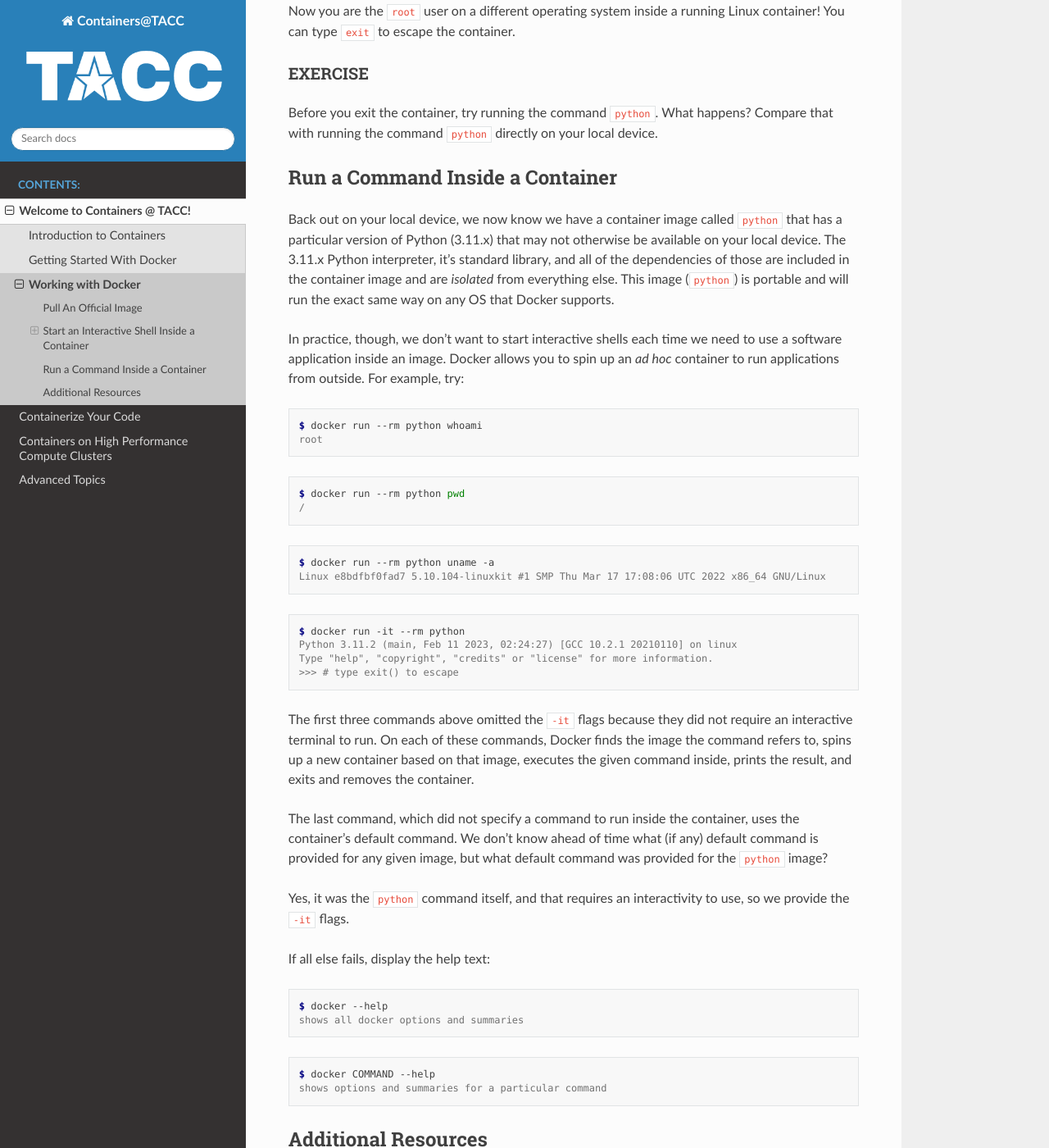
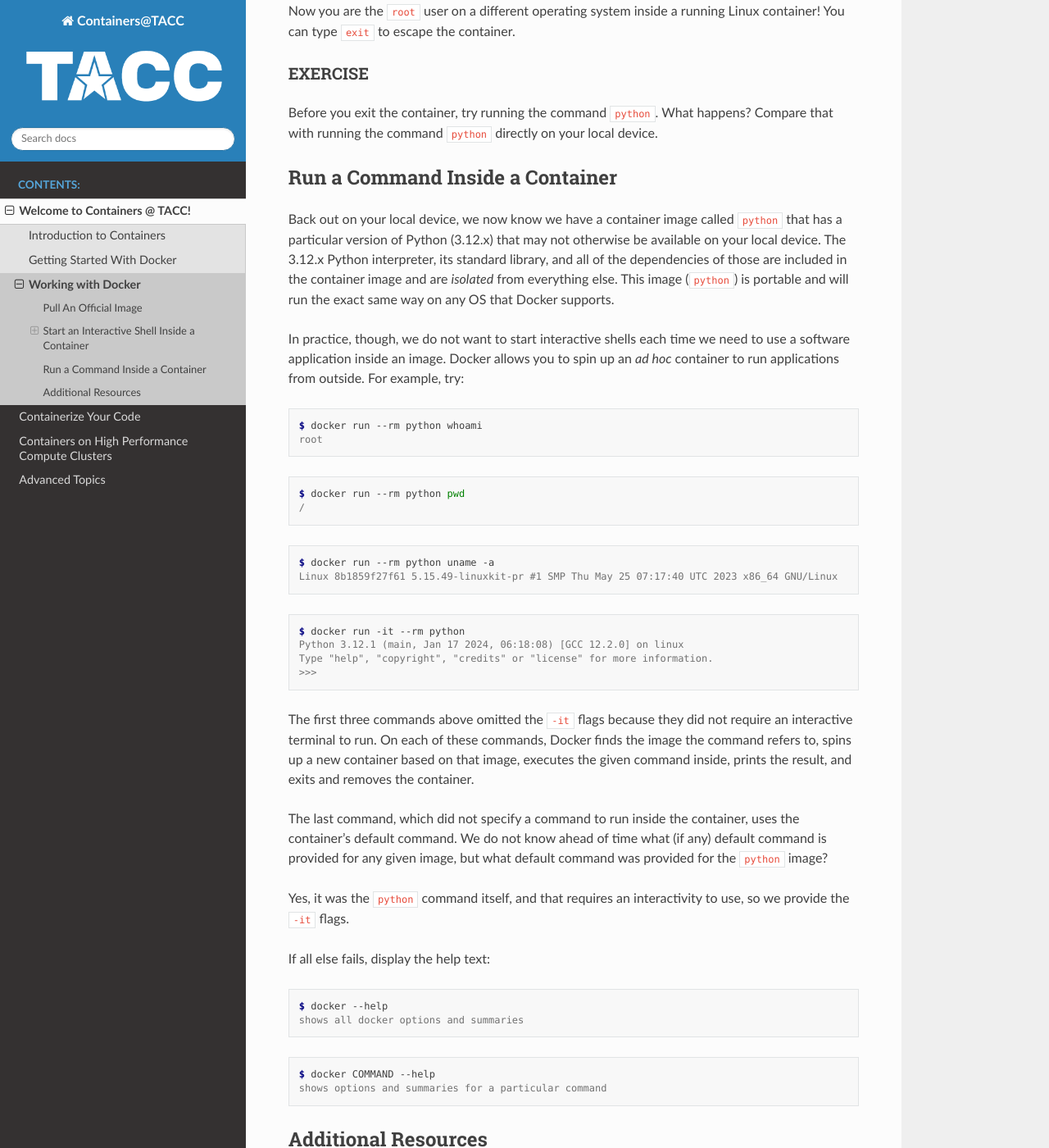
Before and after one commit to TACC/containers_at_tacc, a Sphinx documentation site: the page built from docs/containers/03.handsondocker.rst, in a window 1280 px wide and 1400 px high, scrolled down 2281 px. Shown: the whole window at 82% size. Built offline with Sphinx 7.4.7 and the Read the Docs theme 2.0.0, drawn with Linux system fonts in a browser that asks for light colours; some of the changed text lies outside the part shown.

```diff
--- a/docs/containers/00.overview.rst
+++ b/docs/containers/00.overview.rst
@@ -3,14 +3,14 @@
 
 In this section, we will be introduced to containers, their uses, and different
 existing container technologies. Our focus would be on one such container technology
-called "Docker".
+called **Docker**.
 
 **Objectives for this session:**
 
   * Describe the essentials of containers
   * Gain experience with the Docker command line interface
   * Find and pull existing containers from Docker Hub
-  * Run containers interactively and non-interactively
+  * Run containerized executables interactively and non-interactively
 
 .. toctree::
    :maxdepth: 1
--- a/docs/containers/03.handsondocker.rst
+++ b/docs/containers/03.handsondocker.rst
@@ -11,8 +11,8 @@
 ----------------------
 
 One powerful aspect of developing with containers and the Docker ecosystem is the
-large collection of container images freely available. There are 10s of millions of
-images on Docker Hub alone, but beware: using an image that you don't know anything
+large collection of container images freely available. There are over 100,000
+images on Docker Hub, but beware: using an image that you do not know anything
 about comes with the same risks involved with running any software.
 
 .. warning::
@@ -30,8 +30,8 @@
 click on that `image <https://hub.docker.com/_/python>`_.
 
 We see a lot of information about how to use the image, including information about the different
-"tags" available. We see tags such as ``3.12-rc``, ``3.11.2``, ``3.11``, ``3``, etc.
-We'll discuss tags in detail later, but for now, does anyone have a guess as to what
+"tags" available. We see tags such as ``3.13-rc``, ``3.12.1``, ``3.12``, ``3``, etc.
+We will discuss tags in detail later, but for now, does anyone have a guess as to what
 the Python tags refer to?
 
 We can pull the official Python image using command, then check to make sure it is
@@ -110,7 +110,7 @@
 .. code-block:: console
 
    root@fc5b620c5a88:/# uname -a
-   Linux e8bdfbf0fad7 5.10.104-linuxkit #1 SMP Thu Mar 17 17:08:06 UTC 2022 x86_64 GNU/Linux
+   Linux 8b1859f27f61 5.15.49-linuxkit-pr #1 SMP Thu May 25 07:17:40 UTC 2023 x86_64 GNU/Linux
 
 Now you are the ``root`` user on a different operating system inside a running
 Linux container! You can type ``exit`` to escape the container.
@@ -126,14 +126,13 @@
 --------------------------------
 
 Back out on your local device, we now know we have a container image called
-``python`` that has a particular version of Python (3.11.x) that may
-not otherwise be available on your local device. The 3.11.x Python interpreter,
-it's standard library, and all of the dependencies of those are included in the
-container image and
-are *isolated* from everything else. This image (``python``) is portable
-and will run the exact same way on any OS that Docker supports.
+``python`` that has a particular version of Python (3.12.x) that may
+not otherwise be available on your local device. The 3.12.x Python interpreter,
+its standard library, and all of the dependencies of those are included in the
+container image and are *isolated* from everything else. This image (``python``)
+is portable and will run the exact same way on any OS that Docker supports.
 
-In practice, though, we don't want to start interactive shells each time we need
+In practice, though, we do not want to start interactive shells each time we need
 to use a software application inside an image. Docker allows you to spin up an
 *ad hoc* container to run applications from outside. For example, try:
 
@@ -151,14 +150,14 @@
 .. code-block:: console
 
    $ docker run --rm python uname -a
-   Linux e8bdfbf0fad7 5.10.104-linuxkit #1 SMP Thu Mar 17 17:08:06 UTC 2022 x86_64 GNU/Linux
+   Linux 8b1859f27f61 5.15.49-linuxkit-pr #1 SMP Thu May 25 07:17:40 UTC 2023 x86_64 GNU/Linux
 
 .. code-block:: console
 
    $ docker run -it --rm python
-   Python 3.11.2 (main, Feb 11 2023, 02:24:27) [GCC 10.2.1 20210110] on linux
+   Python 3.12.1 (main, Jan 17 2024, 06:18:08) [GCC 12.2.0] on linux
    Type "help", "copyright", "credits" or "license" for more information.
-   >>> # type exit() to escape
+   >>>
 
 
 The first three commands above omitted the ``-it`` flags because they did not
@@ -168,7 +167,7 @@
 container.
 
 The last command, which did not specify a command to run inside the container, uses the container's
-default command. We don't know ahead of time what (if any) default command is provided for
+default command. We do not know ahead of time what (if any) default command is provided for
 any given image, but what default command was provided for the ``python`` image?
 
 Yes, it was the ``python`` command itself, and that requires an interactivity to use,
```
Also changed, not shown: other parts of docs/containers/03.handsondocker.rst (+2 -2 lines), docs/containers/01.intro.rst (+11 -11 lines), docs/containers/02.dockerbasics.rst (+7 -5 lines), docs/containers/images/vm_containers.png (deleted), docs/containers/images/what-is-container.png (deleted), 1 other file.
